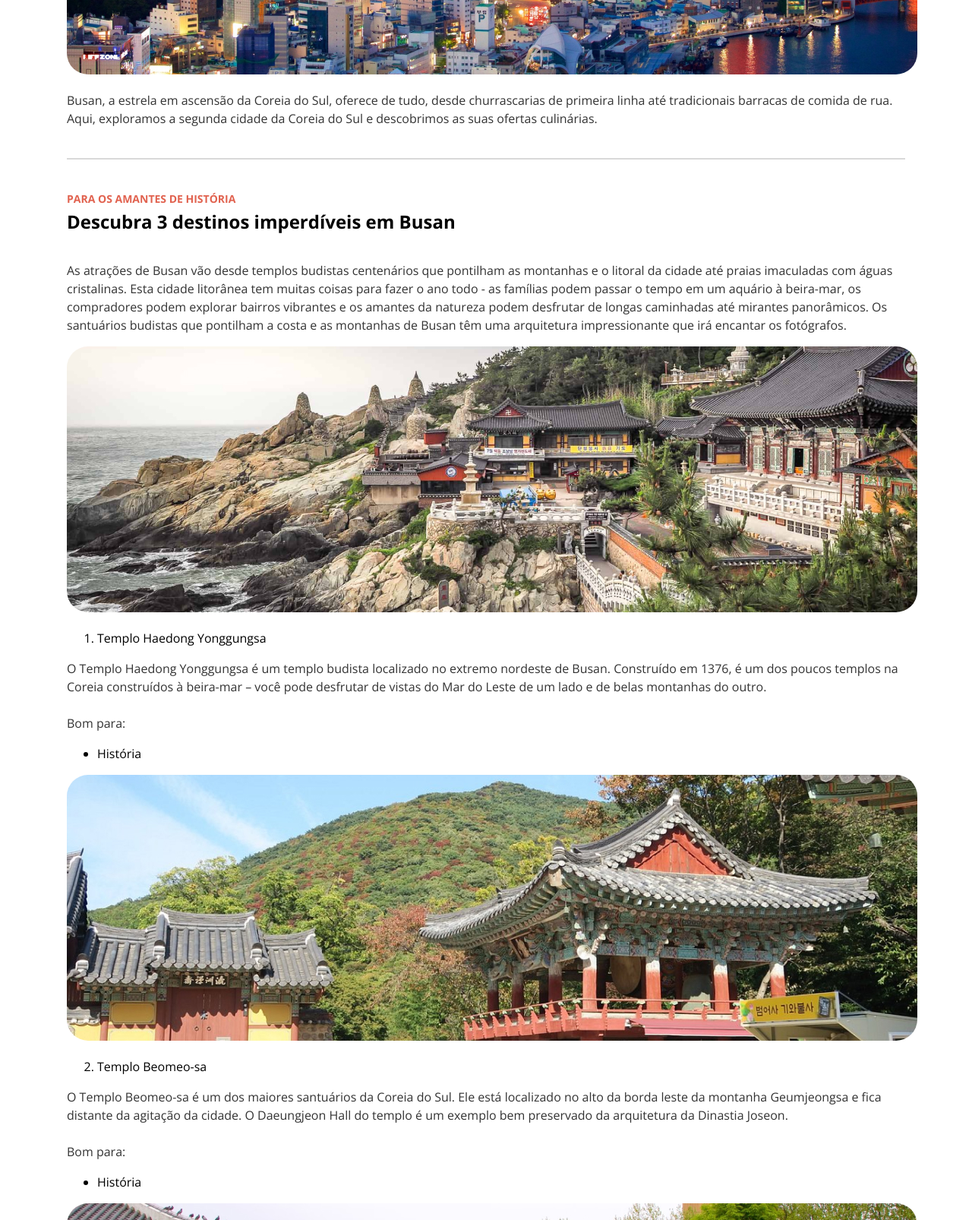
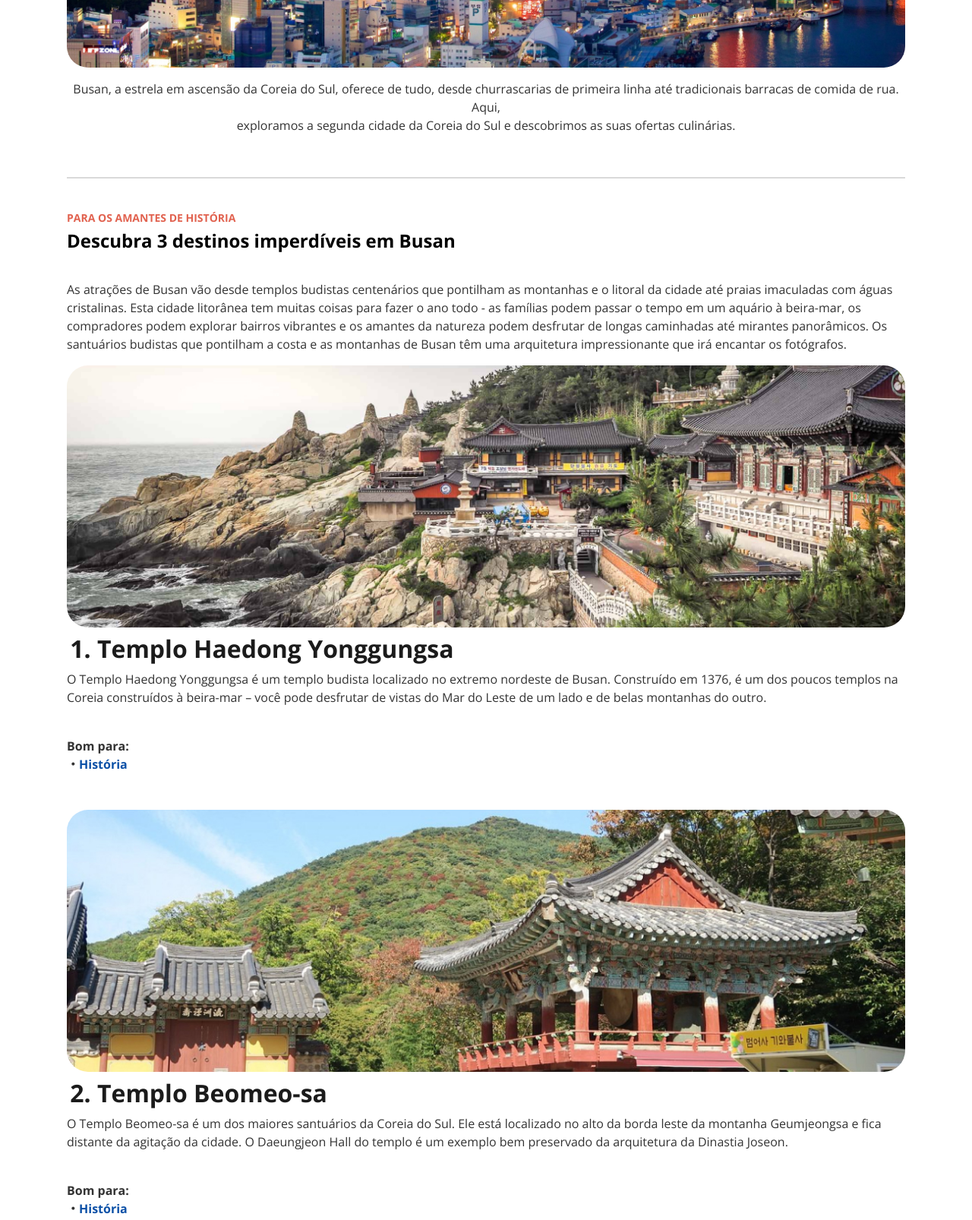
Before and after one commit to asaferb/projeto-local-turistico, a plain HTML site: page index.html in a window 1280 px wide. Shown: the part 760-2366 px from the top of the page at 76% size. Drawn offline with nearby package versions, Linux system fonts and the light colour scheme; a web font is replaced by a local one.

Commit message:
ajustando listas e margens

```diff
--- a/index.html
+++ b/index.html
@@ -1,5 +1,6 @@
 <!DOCTYPE html>
 <html lang="pt-br">
+
 <head>
     <link rel="preconnect" href="https://fonts.googleapis.com">
     <link rel="preconnect" href="https://fonts.gstatic.com" crossorigin>
@@ -8,63 +9,91 @@
     <meta charset="UTF-8">
     <meta name="viewport" content="width=device-width, initial-scale=1.0">
     <title>Local Turístico</title>
-    <link href="https://fonts.googleapis.com/css2?family=Alice&family=Inter:ital,opsz,wght@0,14..32,100..900;1,14..32,100..900&family=Madimi+One&family=Open+Sans:ital,wght@0,300..800;1,300..800&family=Roboto&family=Titillium+Web:wght@300;400;700&display=swap" rel="stylesheet">
+    <link
+        href="https://fonts.googleapis.com/css2?family=Alice&family=Inter:ital,opsz,wght@0,14..32,100..900;1,14..32,100..900&family=Madimi+One&family=Open+Sans:ital,wght@0,300..800;1,300..800&family=Roboto&family=Titillium+Web:wght@300;400;700&display=swap"
+        rel="stylesheet">
 </head>
+
 <body>
     <div>
         <main>
             <section class="templo">
                 <p class="t1">Sua próxima viagem:</p>
                 <h2>Conheça Busan</h2>
+                <div class="center">
                     <img src="assets/busan1.jpg" alt="imagem da cidade de Busan">
-                <p>
-                    Busan, a estrela em ascensão da Coreia do Sul, oferece de tudo, desde churrascarias de primeira linha até tradicionais barracas de comida de rua. Aqui, exploramos a segunda cidade da Coreia do Sul e descobrimos as suas ofertas culinárias.
+                    <p class="p1">
+                        Busan, a estrela em ascensão da Coreia do Sul, oferece de tudo, desde churrascarias de primeira
+                        linha até tradicionais barracas de comida de rua. Aqui, <br>exploramos a segunda cidade da
+                        Coreia do Sul e descobrimos as suas ofertas culinárias.
                     </p>
+                </div>
             </section>
             <div class="separador"></div>
             <section class="temploDois">
                 <p class="t2">Para os amantes de história</p>
                 <h2>Descubra 3 destinos imperdíveis em Busan</h2>
                 <p>
-                        As atrações de Busan vão desde templos budistas centenários que pontilham as montanhas e o litoral da cidade até praias imaculadas com águas cristalinas. Esta cidade litorânea tem muitas coisas para fazer o ano todo - as famílias podem passar o tempo em um aquário à beira-mar, os compradores podem explorar bairros vibrantes e os amantes da natureza podem desfrutar de longas caminhadas até mirantes panorâmicos.
-                        Os santuários budistas que pontilham a costa e as montanhas de Busan têm uma arquitetura impressionante que irá encantar os fotógrafos.
+                    As atrações de Busan vão desde templos budistas centenários que pontilham as montanhas e o litoral
+                    da cidade até praias imaculadas com águas cristalinas. Esta cidade litorânea tem muitas coisas para
+                    fazer o ano todo - as famílias podem passar o tempo em um aquário à beira-mar, os compradores podem
+                    explorar bairros vibrantes e os amantes da natureza podem desfrutar de longas caminhadas até
+                    mirantes panorâmicos.
+                    Os santuários budistas que pontilham a costa e as montanhas de Busan têm uma arquitetura
+                    impressionante que irá encantar os fotógrafos.
                 </p>
+                <div class="center">
                     <img src="assets/busan2.jpg" alt="imagem do templo Templo Haedong Yonggungsa em Busan">
+                </div>
                 <ol>
                     <li>Templo Haedong Yonggungsa</li>
                 </ol>
                 <p>
-                        O Templo Haedong Yonggungsa é um templo budista localizado no extremo nordeste de Busan. Construído em 1376, é um dos poucos templos na <br> Coreia construídos à beira-mar – você pode desfrutar de vistas do Mar do Leste de um lado e de belas montanhas do outro.
+                    O Templo Haedong Yonggungsa é um templo budista localizado no extremo nordeste de Busan. Construído
+                    em 1376, é um dos poucos templos na <br> Coreia construídos à beira-mar – você pode desfrutar de
+                    vistas do Mar do Leste de um lado e de belas montanhas do outro.
                     <br> <br>
-                        Bom para:
-                        <ul>
-                            <li>História</li>
+                    <dl>
+                        <dt class="bom">Bom para:</dt>
+                        <dt class="blue" ><span class="ponto">・</span>História</dt>
+                    </dl>
                 </ul>
                 </p>
+                <div class="center">
                     <img src="assets/busan3.jpg" alt="imagem do Templo Beomeo-sa em Busan">
+                </div>
+
                 <ol start="2">
                     <li>Templo Beomeo-sa</li>
                 </ol>
                 <p>
-                        O Templo Beomeo-sa é um dos maiores santuários da Coreia do Sul. Ele está localizado no alto da borda leste da montanha Geumjeongsa e fica <br> distante da agitação da cidade. O Daeungjeon Hall do templo é um exemplo bem preservado da arquitetura da Dinastia Joseon.
+                    O Templo Beomeo-sa é um dos maiores santuários da Coreia do Sul. Ele está localizado no alto da
+                    borda leste da montanha Geumjeongsa e fica <br> distante da agitação da cidade. O Daeungjeon Hall do
+                    templo é um exemplo bem preservado da arquitetura da Dinastia Joseon.
                     <br> <br>
-                        Bom para:
-                        <ul>
-                            <li>História</li>
-                        </ul>
+                <dl>
+                    <dt class="bom">Bom para:</dt>
+                    <dt class="blue"><span class="ponto">・</span>História</dt>
+                </dl>
                 </p>
+                <div class="center">
                     <img src="assets/busan4.jpg" alt="imagem do Parque Yongdusan">
+                </div>
+
                 <ol start="3">
                     <li>Parque Yongdusan</li>
                 </ol>
                 <p>
-                        O Parque Yongdusan, localizado no centro de Busan, abriga alguns dos monumentos mais importantes da cidade. Você pode ver vistas espetaculares <br>do topo da Torre Busan, de 120 metros de altura. O parque tem 2 museus – confira os instrumentos musicais tradicionais no Museum of World Folk <br>Instruments e mais de 80 veleiros coreanos no Exhibition Hall of World Model Boats.
+                    O Parque Yongdusan, localizado no centro de Busan, abriga alguns dos monumentos mais importantes da
+                    cidade. Você pode ver vistas espetaculares <br>do topo da Torre Busan, de 120 metros de altura. O
+                    parque tem 2 museus – confira os instrumentos musicais tradicionais no Museum of World Folk
+                    <br>Instruments e mais de 80 veleiros coreanos no Exhibition Hall of World Model Boats.
                     <br> <br>
-                        Bom para:
-                        <ul>
-                            <li>Casais</li>
-                            <li>Famílias</li>
-                            <li>Orçamento</li>
+                <dl class="cores">
+                    <dt class="bom">Bom para:</dt>
+                    <dt class="purple"><span class="ponto">・</span>Casais</dt>
+                    <dt class="pink"><span class="ponto">・</span>Famílias</dt>
+                    <dt class="orange"><span class="ponto">・</span>Orçamento</dt>
                 </ul>
                 </p>
             </section>
--- a/style.css
+++ b/style.css
@@ -1,15 +1,58 @@
+@import url('https://fonts.googleapis.com/css2?family=Alice&family=Inter:ital,opsz,wght@0,14..32,100..900;1,14..32,100..900&family=Madimi+One&family=Open+Sans:ital,wght@0,300..800;1,300..800&family=Roboto&family=Titillium+Web:wght@300;400;700&display=swap');
+
+
 :root {
-    font-family: "Open Sans", sans-serif;
+    font-family: "Open Sans", serif;
     line-height: 150%;
 }
 
 body {
     background-color: white;
     background-position: cover
+    var(--verde);
 }
 
 main {
     padding: 88px 80px;
+}
+
+ol li {
+    font-size: 32px;
+    font-weight: bold;
+    color: #1B1B1B;
+    margin: 0px 0px 0px 0px;
+    padding: 0px 0px 0px 0px;
+}
+
+.ponto {
+    color: #333;
+}
+
+.blue {
+    font-weight: bold;
+    color: #0C51A7;
+    margin-bottom: 48px;
+}
+
+.bom {
+    font-weight: bold;
+    color: #333;
+    padding-left: 0px;
+}
+
+.center {
+    display: flex;
+    flex-direction: column;
+    justify-content: center;
+}
+
+.center2 {
+    flex-direction: row;
+}
+
+.p1 {
+    text-align: center;
+
 }
 
 .separador {
@@ -56,3 +99,21 @@ h2 {
 p {
     color: #333;
 }
+
+.cores dt {
+    font-family: "Open Sans", sans-serif;
+    font-weight: bold;
+}
+
+.purple {
+    font-family: "Open Sans", sans-serif;
+    color: #591B98;
+}
+
+.pink {
+    color: #E5245E;
+}
+
+.orange {
+    color: #E95E10;
+}
```
Lines whose indentation alone changed are shown as unchanged.
